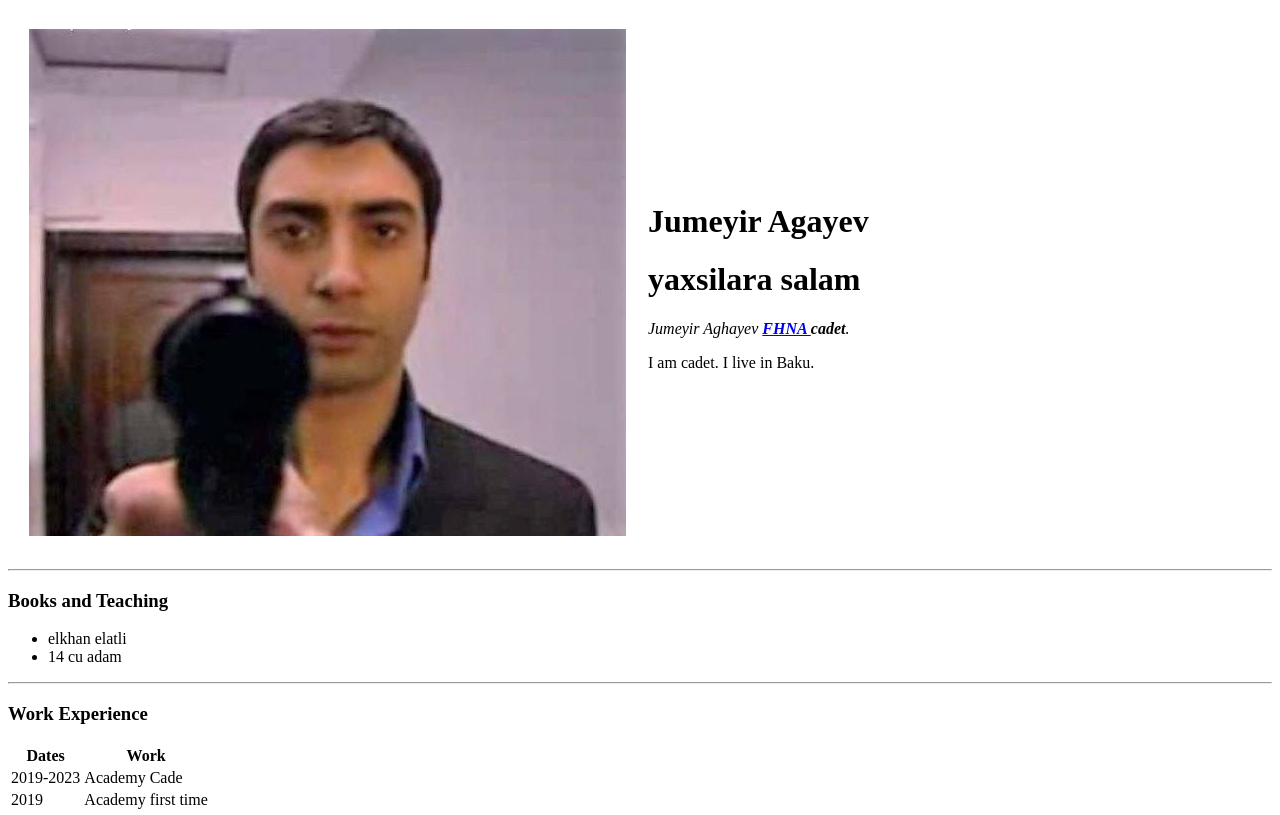
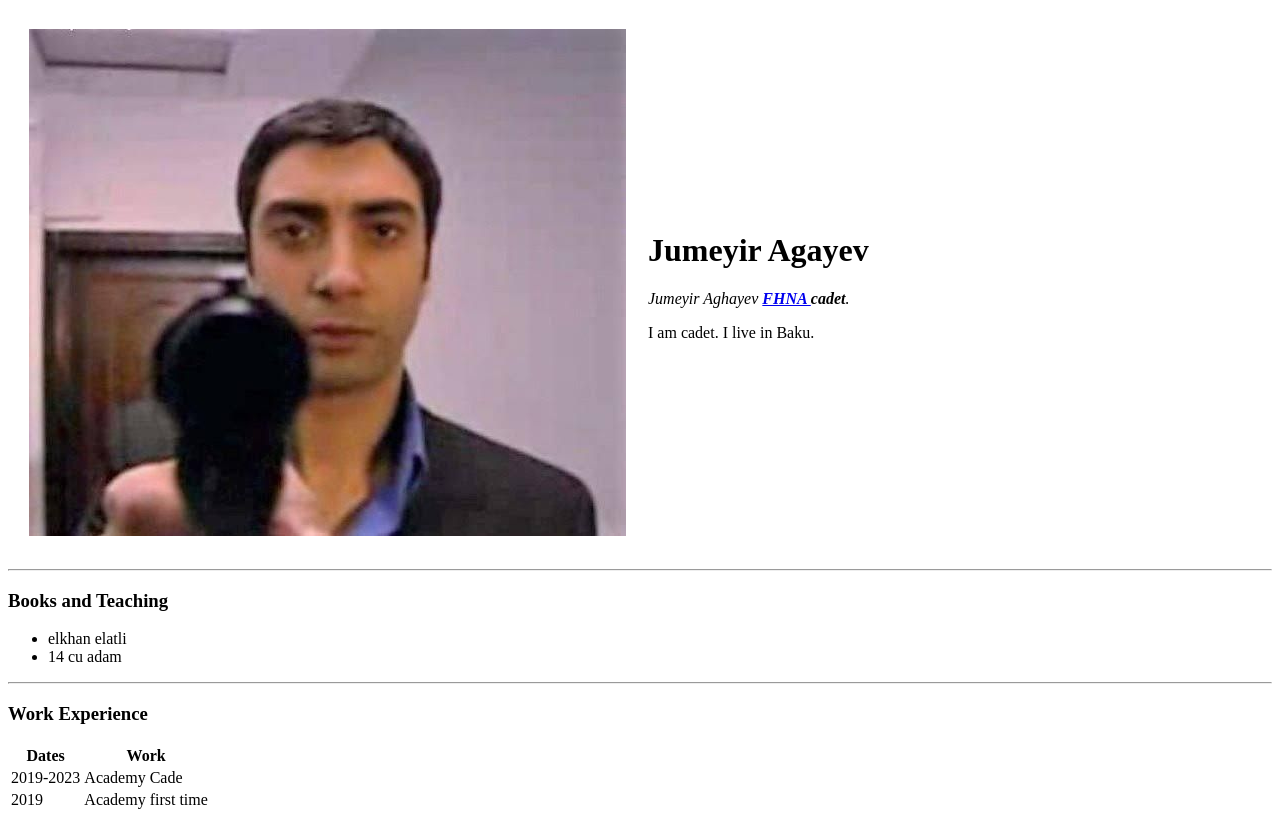
Before and after one commit to jumeyir/cvv, a plain HTML site: page index.html in a window 1280 px wide. Shown: the top 815 px of the page. Drawn offline with Linux system fonts and the light colour scheme.

Commit message:
Update index.html

```diff
--- a/index.html
+++ b/index.html
@@ -12,7 +12,6 @@
       <td> <img src="polat abi.jpg" alt="ah be kral"></td>
       <td>
         <h1>Jumeyir Agayev</h1>
-        <h1>yaxsilara salam</h1>
         <p><em>Jumeyir Aghayev <strong><a href="https://www.fhn.gov.az/organizations.php?aze-19">FHNA </a>cadet</strong>.</em> </p>
         <p>I am cadet. I live in Baku.</p>
       </td>
```
